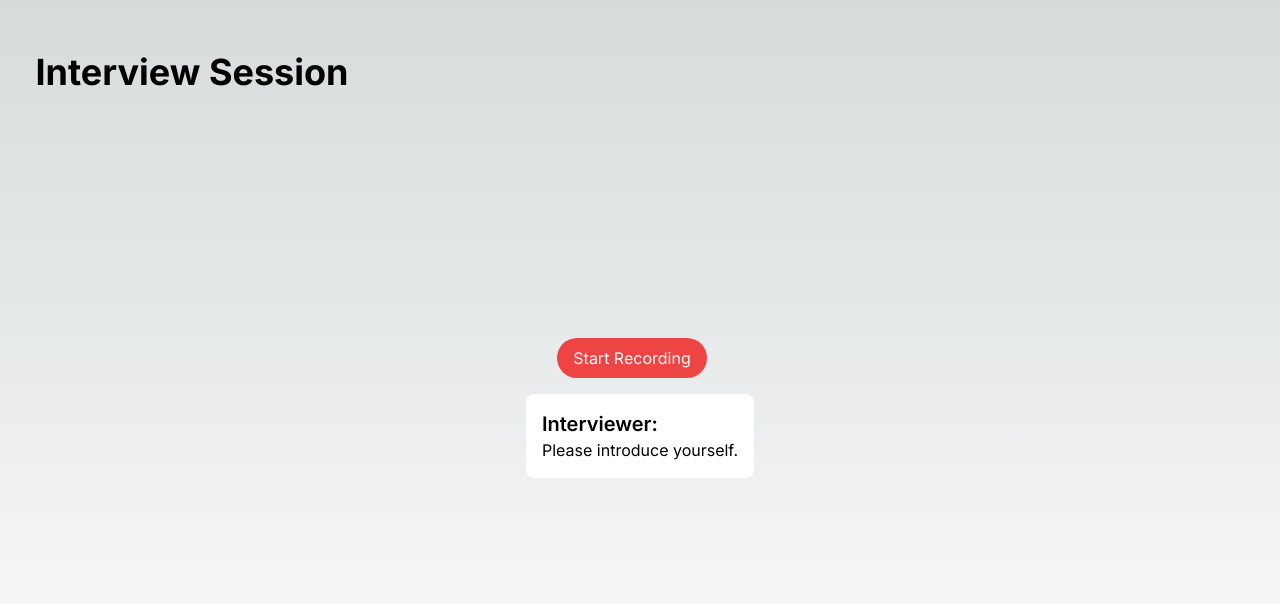
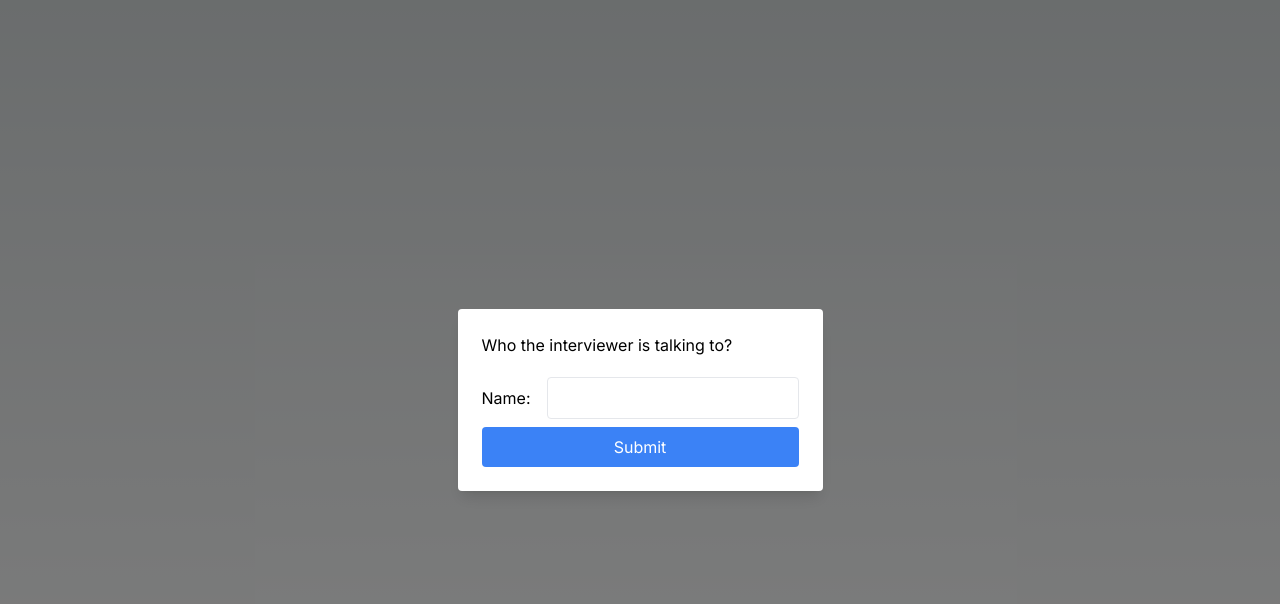
Before and after one commit to EthanHistory/AI-mock-interview-web, a Next.js app: page /chat in a window 1280 px wide. Shown: the top 604 px of the page. Built offline with nearby package versions, Linux system fonts and the light colour scheme.

Commit message:
Change chatpage with recorder

```diff
--- a/src/app/chat/page.tsx
+++ b/src/app/chat/page.tsx
@@ -1,233 +1,109 @@
-'use client';
+'use client'
 
-import React, { useEffect, useRef, useState } from 'react';
-import { motion, animate } from 'framer-motion';
-import LoadingSpinner from '../components/LoadingSpinner';
-
-export type TupleList = [string, string][];
+// pages/chat.tsx
+import React, { useState, useEffect } from 'react';
+import { motion } from 'framer-motion';
+import AudioRecorder from '../components/AudioRecorder';
 
 export default function ChatPage() {
-  const scope = useRef(null);
-  const recognitionRef = useRef(null);
-  const audioRef = useRef(null);
-  const recordingRef = useRef(false);
-  const [recording, setRecording] = useState(false);
-  const [amplitudeArray, setAmplitudeArray] = useState(new Uint8Array(16)); // Reduced number of bars
-  const [transcription, setTranscription] = useState(""); // State to store transcribed text
-  const [interviewerAnswer, setInterviewerAnswer] = useState("Please introduce yourself."); // State to store interviewer's response
-  const [loading, setLoading] = useState(false); // State for loading spinner
-  const [colorChangeTrigger, setColorChangeTrigger] = useState(false); // State to trigger color change
-  const intervieweeResponseRef = useRef(""); // Ref for interviewee response
-  const chatHistoryRef = useRef<TupleList>([
-    ["ai", "Please introduce yourself."]
-  ]);
-  const abortControllerRef = useRef<AbortController | null>(null);
+  const [isModalOpen, setIsModalOpen] = useState(true);
+  const [name, setName] = useState('');
+  const [amplitude, setAmplitude] = useState(0);
+  const [scaledAmplitude, setScaledAmplitude] = useState(1);
+
+  const handleFormSubmit = (event: React.FormEvent) => {
+    event.preventDefault();
+    setIsModalOpen(false);
+  };
+
+  const handleAmplitudeChange = (newAmplitude) => {
+    setAmplitude(newAmplitude);
+  };
 
   useEffect(() => {
-    async function sequence() {
-      await animate(scope.current, { opacity: 1, x: '-35vw', y: '-40vh' }, { duration: 2 });
+    const threshold = 5; // Set a threshold for amplitude change
+    if (Math.abs(amplitude - scaledAmplitude) > threshold) {
+      setScaledAmplitude(amplitude);
     }
-    sequence();
-  }, []);
+  }, [amplitude]);
 
-  useEffect(() => {
-    if (interviewerAnswer) {
-      setColorChangeTrigger(true);
-    }
-  }, [interviewerAnswer]);
-
-  const startRecording = async () => {
-    if (!('webkitSpeechRecognition' in window)) {
-      console.error('Speech recognition not supported in this browser.');
-      return;
-    }
-
-    // Get audio stream for visualizing amplitude
-    const stream = await navigator.mediaDevices.getUserMedia({ audio: true });
-    const audioContext = new (window.AudioContext || window.webkitAudioContext)();
-    const source = audioContext.createMediaStreamSource(stream);
-    const analyser = audioContext.createAnalyser();
-    source.connect(analyser);
-    analyser.fftSize = 256; // Smaller fftSize to reduce number of bars
-    const bufferLength = analyser.frequencyBinCount;
-    const dataArray = new Uint8Array(bufferLength);
-
-    const updateAmplitude = () => {
-      if (!recordingRef.current) return; // Exit if not recording
-      requestAnimationFrame(updateAmplitude);
-      analyser.getByteFrequencyData(dataArray);
-      setAmplitudeArray(dataArray.slice(10, 26)); // Only take the first 16 values
-    };
-
-    setRecording(true);
-    recordingRef.current = true; // Set recording flag to true
-    updateAmplitude();
-
-    audioRef.current = { stream, audioContext, analyser };
-
-    // Speech recognition
-    const recognition = new webkitSpeechRecognition();
-    recognition.continuous = true;
-    recognition.interimResults = false; // We don't need interim results
-    recognition.lang = 'en-US';
-
-    recognition.onstart = () => {
-      setRecording(true);
-    };
-
-    recognition.onresult = async (event) => {
-      for (let i = event.resultIndex; i < event.results.length; ++i) {
-        if (event.results[i].isFinal) {
-          const finalTranscription = event.results[i][0].transcript;
-          const combinedTranscription = intervieweeResponseRef.current + " " + finalTranscription;
-          intervieweeResponseRef.current = combinedTranscription
-          setTranscription(finalTranscription); // Update the transcription state
-
-          // Abort the previous request if it exists
-          if (abortControllerRef.current) {
-            abortControllerRef.current.abort();
-          }
-
-          // Create a new AbortController
-          const abortController = new AbortController();
-          abortControllerRef.current = abortController;
-
-          setLoading(true); // Start loading
-          try {
-            const response = await fetch('http://localhost:8000/answer', {
-              method: 'POST',
-              headers: {
-                'Content-Type': 'application/json'
-              },
-              body: JSON.stringify({
-                'input': intervieweeResponseRef.current,
-                'chat_history': chatHistoryRef.current
-              }),
-              signal: abortController.signal // Attach the abort signal to the fetch request
-            });
-            if (!abortController.signal.aborted && response.ok) {
-              const data = await response.json();
-              if (data.is_enough_response) {
-                chatHistoryRef.current.push(["human", intervieweeResponseRef.current]);
-                chatHistoryRef.current.push(["ai", data.output]);
-                intervieweeResponseRef.current = "";
-                setInterviewerAnswer(data.output); // Update interviewer's response state
-              } else{
-                console.log("NONO")
-              }
-            }
-          } catch (error) {
-            if (error.name === 'AbortError') {
-              console.log('Fetch aborted');
-            } else {
-              console.error('Error sending transcription:', error);
-            }
-          } finally {
-            setLoading(false); // Stop loading
-          }
-        }
-      }
-    };
-
-    recognition.onerror = (event) => {
-      console.error('Speech recognition error', event);
-    };
-
-    recognition.onend = () => {
-      if (recordingRef.current) {
-        recognition.start();
-      }
-    };
-
-    recognition.start();
-    recognitionRef.current = recognition;
-  };
-
-  const stopRecording = () => {
-    if (audioRef.current) {
-      const { stream, audioContext } = audioRef.current;
-      stream.getTracks().forEach(track => track.stop());
-      audioContext.close();
-      setRecording(false);
-      recordingRef.current = false; // Set recording flag to false
-    }
-
-    if (recognitionRef.current) {
-      recognitionRef.current.stop();
-      recordingRef.current = false;
-      setRecording(false);
-    }
-
-    if (abortControllerRef.current) {
-      abortControllerRef.current.abort();
-    }
-  };
-
-  const handleToggleRecording = () => {
-    if (!recording) {
-      startRecording();
-    } else {
-      stopRecording();
-    }
-  };
+  const maxScale = 1.2; // Define the maximum scale limit
 
   return (
-    <div className="flex flex-col items-center justify-center min-h-screen py-2 relative">
-      <motion.h1
-        ref={scope}
-        className="text-4xl font-bold mb-4"
-        initial={{ opacity: 0, x: '-35vw', y: '-40vh'}}
-        style={{ position: 'absolute' }}
-      >
-        Interview Session
-      </motion.h1>
-      <div className="flex items-center mt-4">
-        <motion.button
-          className="px-4 py-2 bg-red-500 text-white rounded-full mr-4"
-          onClick={handleToggleRecording}
-          animate={{ scale: recording ? 1.1 : 1 }}
-          transition={{ duration: 0.1, ease: 'easeInOut' }}
-        >
-          {recording ? 'Stop Recording' : 'Start Recording'}
-        </motion.button>
-        {recording && (
-          <div className="flex space-x-1 h-24 items-center justify-center">
-            {Array.from(amplitudeArray).map((value, index) => (
-              <motion.div
-                key={index}
-                className="w-4 bg-green-500 rounded-sm"
-                style={{ marginLeft: index === 0 ? 0 : '2px' }}
-                initial={{ height: '10%', transform: 'translateY(10%)' }}
-                animate={{ height: `${(value / 200) * 100 + 10}%`, transform: 'translateY(10%)' }}
-                transition={{ duration: 0.1 }}
-              />
-            ))}
+    <div className="flex flex-col items-center justify-center min-h-screen py-2">
+      {isModalOpen && (
+        <div className="fixed inset-0 flex items-center justify-center bg-black bg-opacity-50">
+          <div className="bg-white p-6 rounded shadow-lg">
+            <h2 className="text-1xl mb-4 text-black">Who the interviewer is talking to?</h2>
+            <form onSubmit={handleFormSubmit} className="flex flex-col">
+              <label className="mb-2 text-black">
+                Name:
+                <input
+                  type="text"
+                  value={name}
+                  onChange={(e) => setName(e.target.value)}
+                  className="border p-2 rounded mt-1 ml-4"
+                  required
+                />
+              </label>
+              <button
+                type="submit"
+                className="px-4 py-2 bg-blue-500 text-white rounded"
+              >
+                Submit
+              </button>
+            </form>
           </div>
-        )}
-      </div>
-      {transcription && (
-        <div className="mt-4 bg-gray-100 p-4 rounded-lg">
-          <h2 className="text-xl text-black font-semibold">Interviewee:</h2>
-          <p className="text-black">{transcription}</p>
         </div>
       )}
-      <motion.div
-        className="mt-4 p-4 rounded-lg relative"
-        initial={{ backgroundColor: 'white' }}
-        animate={{
-          backgroundColor: colorChangeTrigger ? ['green', 'white'] : 'white',
-        }}
-        transition={{ duration: 1, times: [0, 1] }}
-        onAnimationComplete={() => setColorChangeTrigger(false)}
-      >
-        <h2 className="text-xl text-black font-semibold">Interviewer:</h2>
-        <p className="text-black">{interviewerAnswer}</p>
-        {loading && (
-          <div className="absolute inset-0 flex items-center justify-center bg-white bg-opacity-75">
-            <LoadingSpinner />
+      {!isModalOpen && (
+        <>
+          <motion.h1
+            className="text-4xl font-bold mb-4"
+            initial={{ opacity: 0 }}
+            animate={{ opacity: 1 }}
+            transition={{ duration: 2 }}
+          >
+            AI Mock Interview Session
+          </motion.h1>
+          <div className="flex justify-center space-x-20">
+            <div className="flex flex-col items-center">
+              <motion.div
+                className="relative"
+                initial={{ scale: 1 }}
+                animate={{ scale: Math.min(1 + scaledAmplitude * 0.01, maxScale) }} // Apply the maximum scale limit
+                transition={{
+                  type: "spring",
+                  stiffness: 300,
+                  damping: 20,
+                  mass: 1,
+                }}
+              >
+                <img
+                  src="/user.png"
+                  alt="User"
+                  className="rounded-full w-40 h-40"
+                />
+              </motion.div>
+              <p className="mt-2">{name}</p>
+            </div>
+            <div className="flex flex-col items-center">
+              <motion.img
+                src="/interviewer.png"
+                alt="AI Interviewer"
+                className="rounded-full w-40 h-40"
+                initial={{ opacity: 0 }}
+                animate={{ opacity: 1 }}
+                transition={{ duration: 1 }}
+              />
+              <p className="mt-2">AI Interviewer</p>
+            </div>
           </div>
-        )}
-      </motion.div>
+          <div className="mt-6">
+            <AudioRecorder onAmplitudeChange={handleAmplitudeChange} />
+          </div>
+        </>
+      )}
     </div>
   );
 }
--- /dev/null
+++ b/src/app/components/AudioRecorder.tsx
@@ -0,0 +1,85 @@
+// components/AudioRecorder.tsx
+import React, { useState, useRef, useEffect } from 'react';
+import { motion } from 'framer-motion';
+
+export default function AudioRecorder({ onAmplitudeChange }) {
+  const [isRecording, setIsRecording] = useState(false);
+  const mediaRecorderRef = useRef(null);
+  const audioChunksRef = useRef([]);
+  const audioContextRef = useRef(null);
+  const analyserRef = useRef(null);
+  const dataArrayRef = useRef(null);
+
+  useEffect(() => {
+    if (isRecording) {
+      startRecording();
+    } else {
+      stopRecording();
+    }
+  }, [isRecording]);
+
+  const startRecording = async () => {
+    const stream = await navigator.mediaDevices.getUserMedia({ audio: true });
+    mediaRecorderRef.current = new MediaRecorder(stream);
+    audioChunksRef.current = [];
+
+    mediaRecorderRef.current.addEventListener("dataavailable", event => {
+      audioChunksRef.current.push(event.data);
+    });
+
+    mediaRecorderRef.current.start();
+
+    audioContextRef.current = new (window.AudioContext || window.webkitAudioContext)();
+    const source = audioContextRef.current.createMediaStreamSource(stream);
+    analyserRef.current = audioContextRef.current.createAnalyser();
+    source.connect(analyserRef.current);
+    dataArrayRef.current = new Uint8Array(analyserRef.current.frequencyBinCount);
+
+    const updateAmplitude = () => {
+      analyserRef.current.getByteTimeDomainData(dataArrayRef.current);
+      const amplitude = Math.max(...dataArrayRef.current) - 128;
+      onAmplitudeChange(amplitude);
+      if (isRecording) {
+        requestAnimationFrame(updateAmplitude);
+      }
+    };
+
+    updateAmplitude();
+  };
+
+  const stopRecording = () => {
+    if (mediaRecorderRef.current) {
+      mediaRecorderRef.current.stop();
+    }
+    if (audioContextRef.current) {
+      audioContextRef.current.close();
+    }
+  };
+
+  const handleRecord = () => {
+    setIsRecording(prevState => !prevState);
+  };
+
+  return (
+    <div>
+      { isRecording ?
+          <motion.button
+            className="px-4 py-2 bg-red-500 text-white rounded"
+            whileHover={{ scale: 1.2 }}
+            whileTap={{ scale: 0.95 }}
+            onClick={handleRecord}
+          >
+          Stop Recording
+          </motion.button>
+          :
+          <motion.button
+          className="px-4 py-2 bg-blue-500 text-white rounded"
+          whileHover={{ scale: 1.2 }}
+          whileTap={{ scale: 0.95 }}
+          onClick={handleRecord}>
+          Start Recording
+          </motion.button>
+      }
+    </div>
+  );
+}
```
Also changed, not shown: public/interviewer.png (added), public/user.png (added).
